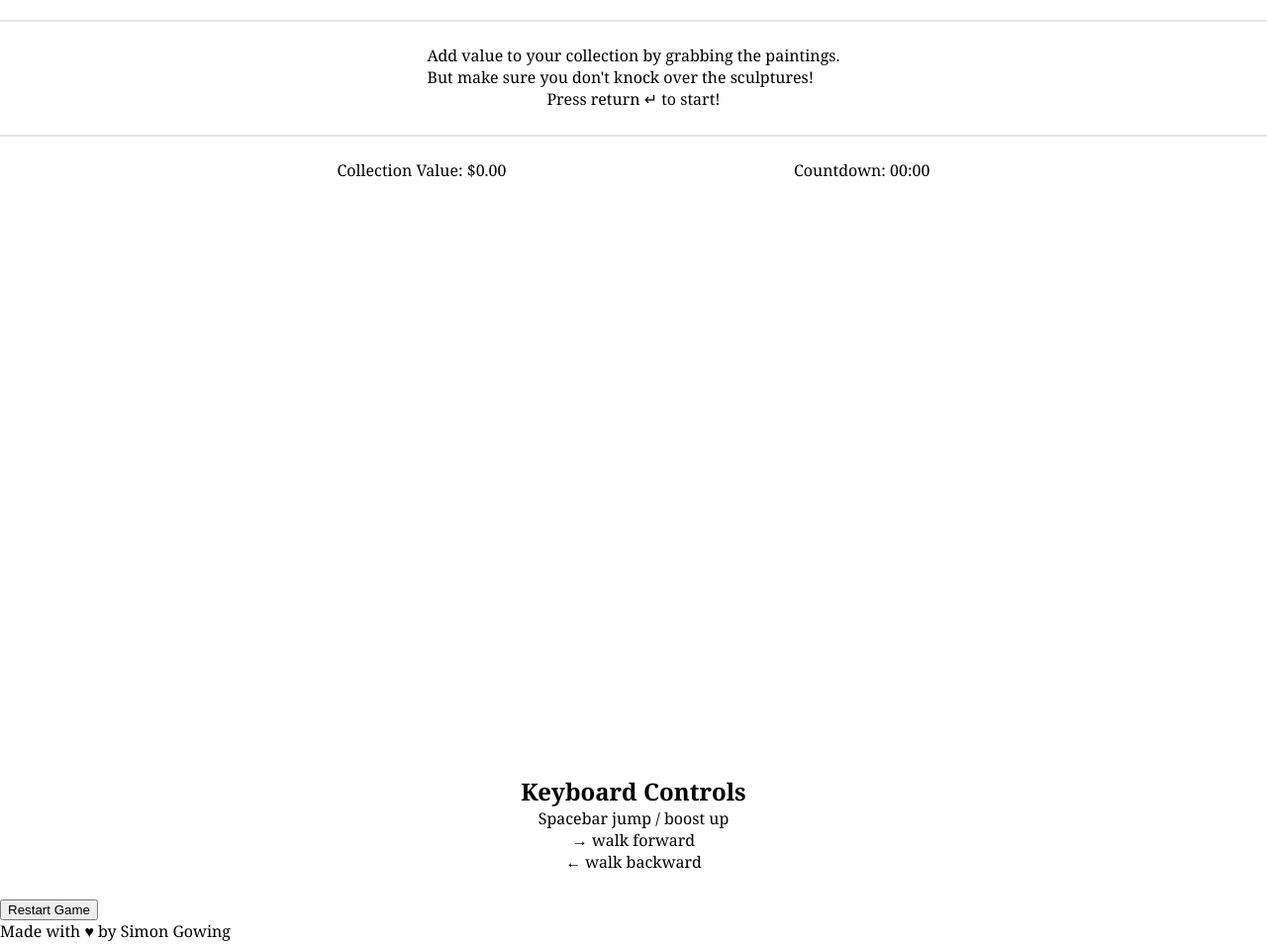
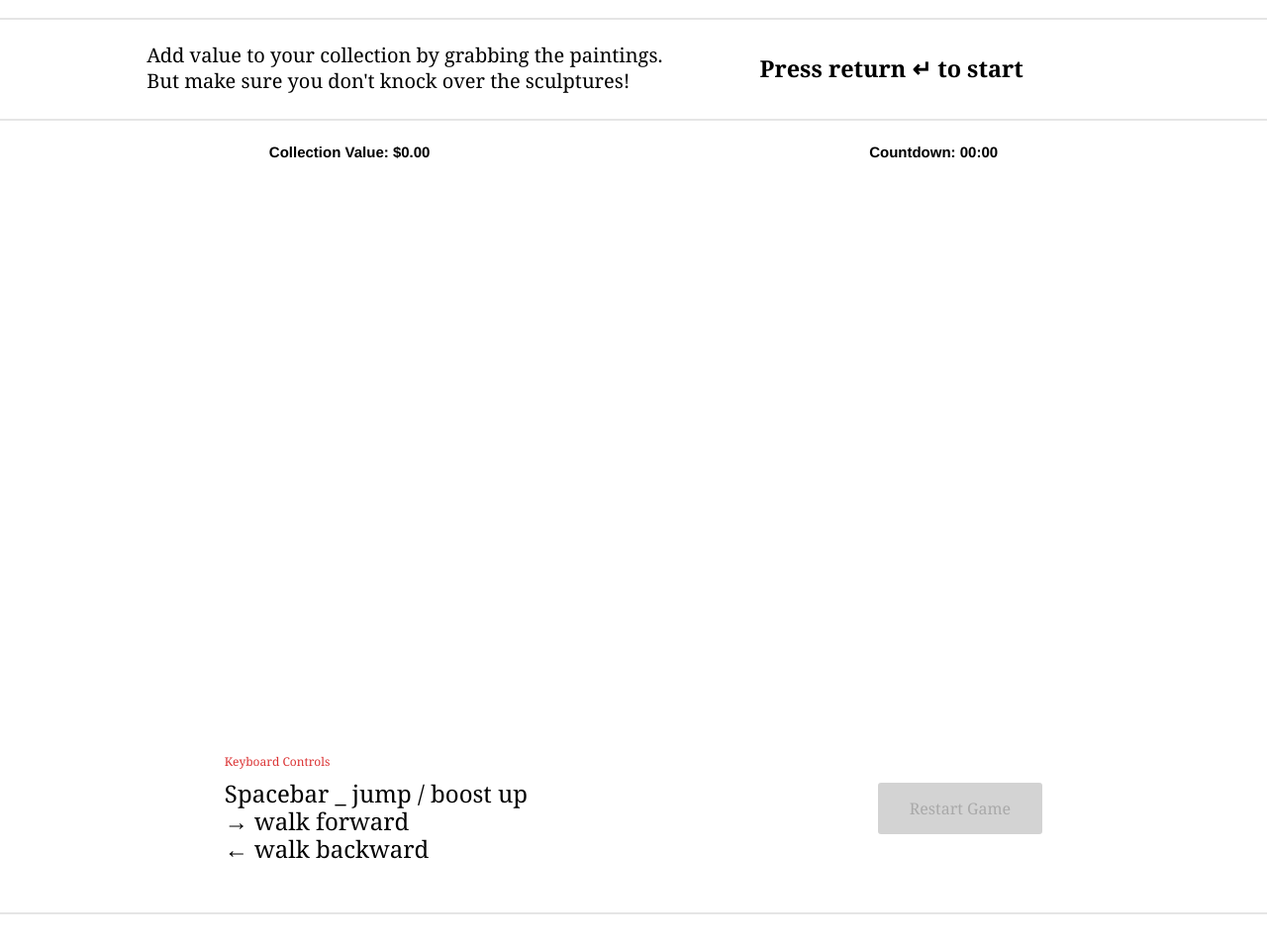
Before and after one commit to simongowing1/the-art-collector-game, a plain HTML site: page index.html in a window 1280 px wide. Shown: the part 180-1135 px from the top of the page at 99% size. Drawn offline with nearby package versions, Linux system fonts and the light colour scheme.

Commit message:
improved css

```diff
--- a/index.html
+++ b/index.html
@@ -24,7 +24,7 @@
       <div class="instructions">
         <p>Add value to your collection by grabbing the paintings. <br>
           But make sure you don't knock over the sculptures!</p>
-        <p>Press return &#8629 to start!  </p>
+        <h3>Press return &#8629 to start</h3>
         </p>
       </div>
 
@@ -45,21 +45,23 @@
           <script src="./js/game.js" ></script>
           <script src="./js/main.js" ></script>
         </div>
+        <div class="controls">
+          <div >
+            <h2>Keyboard Controls</h2>
+            <p>Spacebar _ jump / boost up <br>
+              &#8594 walk forward <br>
+              &#8592 walk backward <br>
+          </div>
+          <div>
+            <a class="button" href='index.html'>Restart Game</a>
+          </div>
+        </div>
 
-        <div class="controls">
-          <h2>Keyboard Controls</h2>
-          <p>Spacebar jump / boost up <br>
-            &#8594 walk forward <br>
-            &#8592 walk backward <br>
-        </div>
-        <button onclick="window.location.href='index.html';">
-          Restart Game
-        </button>
     </div>
 
 
   </body>
-  <footer>
+  <footer class="footer">
     <p>Made with &hearts; by Simon Gowing</p>
   </footer>
 </html>
--- a/indexstyle.css
+++ b/indexstyle.css
@@ -22,6 +22,7 @@ body{
 }
 
 .subtitle {
+    font-size: 15px;
     display: flex;
     justify-content: center;
     align-items: center;
@@ -30,25 +31,31 @@ body{
 }
 
 .instructions {
+    font-size: 20px;
+    line-height: 1.3;
     display: flex;
     align-items: center;
-    flex-direction: column;
+    flex-direction: row;
+    justify-content:space-evenly;
     padding: 25px 50px 25px 50px;
     box-shadow: 0 2px 0 rgb(0 0 0 / 10%);
 }
 
+.instructions h2 {
+    text-align: right;
+}
+
+.instructions p {
+    text-align: left;
+}
+
 .scoreboard {
+    font-family: Helvetica,Arial,sans-serif;
+    font-size: 15px;
+    font-weight: 600;
     display:flex;
     align-items: center;
-    justify-content: space-evenly;
-    padding: 25px 50px 25px 50px;
-}
-
-.controls {
-    display: flex;
-    flex-direction: column;
-    align-items: center;
-    text-align: center;
+    justify-content: space-around;
     padding: 25px 50px 25px 50px;
 }
 
@@ -57,3 +64,44 @@ body{
     align-items: center;
     justify-content: center;
 }
+
+.controls{
+    display: flex;
+    flex-direction: row;
+    justify-content: space-around;
+    align-items: center;
+    padding: 25px 50px 50px 50px;
+    margin-bottom: 120px;
+    box-shadow: 0 2px 0 rgb(0 0 0 / 10%);
+}
+
+.controls h2 {
+    font-size: 12px;
+    color: #db3334;
+    line-height: 1.33em;
+    font-weight: 400;
+    padding-bottom: 10px;
+}
+
+.controls p {
+    font-size: 24px;
+    line-height: 1.17;
+}
+
+.button {
+    background-color: lightgray;
+  border: none;
+  color: darkgray;
+  padding: 15px 32px;
+  text-align: center;
+  text-decoration: none;
+  display: inline-block;
+  font-size: 16px;
+  border-radius: 3px;
+}
+
+.footer {
+    display:flex;
+    justify-content: center;
+    padding: 25px 50px 25px 50px;
+}
--- a/js/countdown.js
+++ b/js/countdown.js
@@ -1,6 +1,6 @@
 
 let counter = 0
-let remainingTime = 10
+let remainingTime = 90
 let countdown = document.getElementById("countdown");
 
 function secondsToMinutes(seconds) {
```
